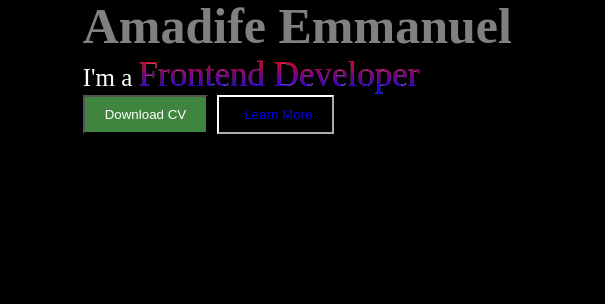
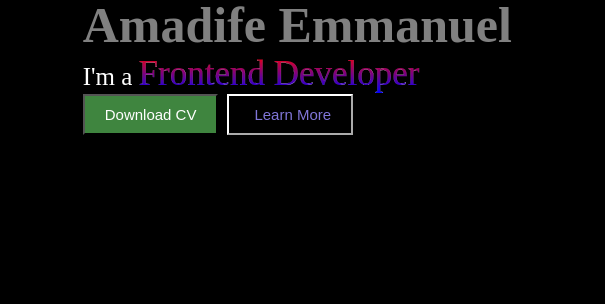
Before and after one commit to Humblesmart01/Project, a plain HTML site: page index.html in a window 1280 px wide. Shown: the part 248-552 px from the top of the page, 0-605 px from the left. Drawn offline with Linux system fonts and the light colour scheme.

Commit message:
first commit

```diff
--- a/style.css
+++ b/style.css
@@ -139,13 +139,16 @@ main{
     background-color: rgb(63, 133, 63);
     text-decoration: none;
     color: #fff;
+    font-size: 15px;
 }
 
 .secondButton, .secondButton > a{
     padding: 10px;
     background-color: transparent;
     border-color: #fff;
+    color: rgb(128, 118, 216);
     text-decoration: none;
+    font-size: 15px;
     margin-left: 5px;
 }
 
```
